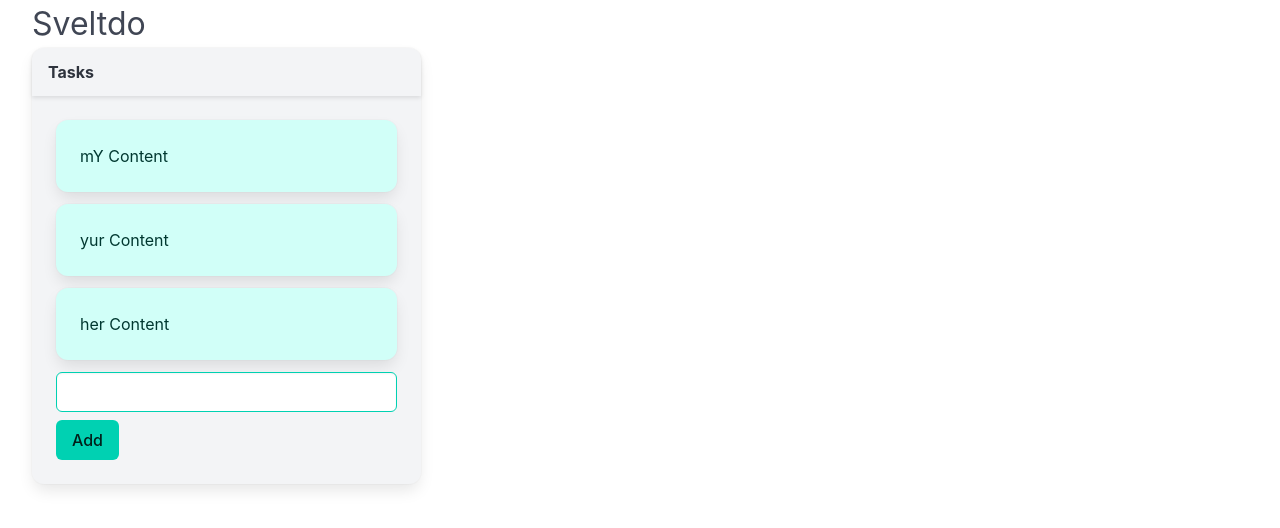
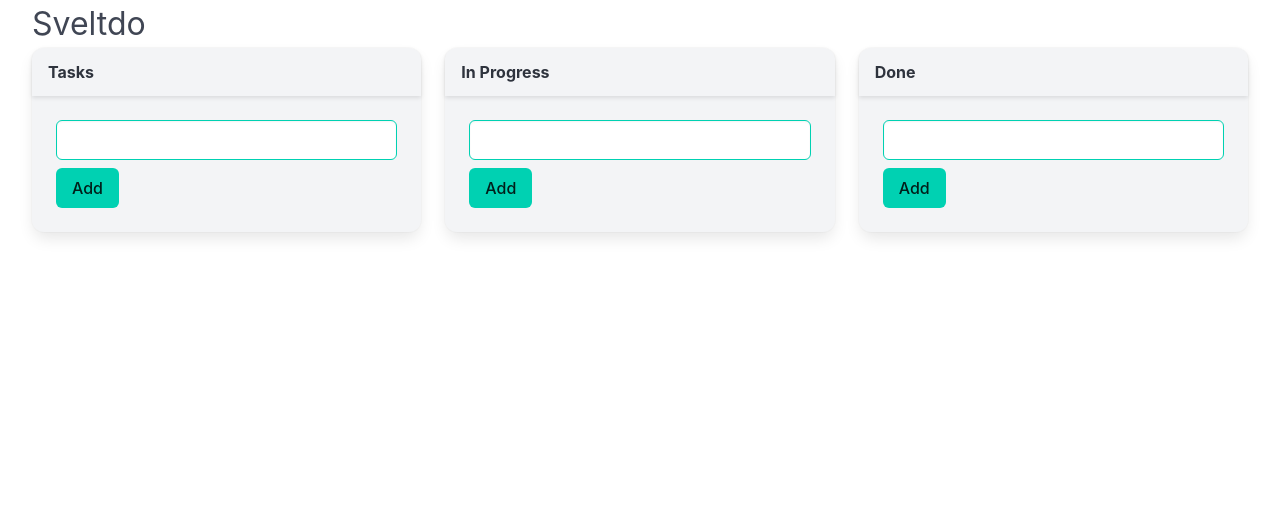
Before and after one commit to ifalfahri/sveltdo, a Svelte app: page / in a window 1280 px wide. Shown: the top 528 px of the page. Built offline with nearby package versions, Linux system fonts and the light colour scheme.

Commit message:
feat: update CardList to support multiple todo lists with dynamic titles

```diff
--- a/src/App.svelte
+++ b/src/App.svelte
@@ -1,26 +1,17 @@
 <script>
-  import CardList from "./components/CardList.svelte"
+  import CardList from "./components/CardList.svelte";
 
-  let cards = [
-    {
-      todo: "mY Content",
-      list: "Task"
-    },
-    {
-      todo: "yur Content",
-      list: "Task"
-    },
-    {
-      todo: "her Content",
-      list: "Task"
-    },
-  ]
+  let taskCards = [];
+  let inProgressCards = [];
+  let doneCards = [];
 </script>
 
 <main class="container is-fluid">
   <h1 class="is-size-3">Sveltdo</h1>
   <div class="columns">
-    <CardList cards={cards} />
+    <CardList cards={taskCards} listName={"Tasks"} />
+    <CardList cards={inProgressCards} listName={"In Progress"} />
+    <CardList cards={doneCards} listName={"Done"} />
   </div>
 </main>
 
--- a/src/components/CardList.svelte
+++ b/src/components/CardList.svelte
@@ -1,6 +1,6 @@
 <script>
     import TodoCard from "./TodoCard.svelte";
-    export let cards
+    export let cards, listName
 
     let todo = ""
 
@@ -12,7 +12,7 @@
 <div class="column is-4">
     <div class="card has-background-light">
       <div class="card-header">
-        <p class="card-header-title">Tasks</p>
+        <p class="card-header-title">{listName}</p>
       </div>
       <div class="card-content">
         {#each cards as card}
```
